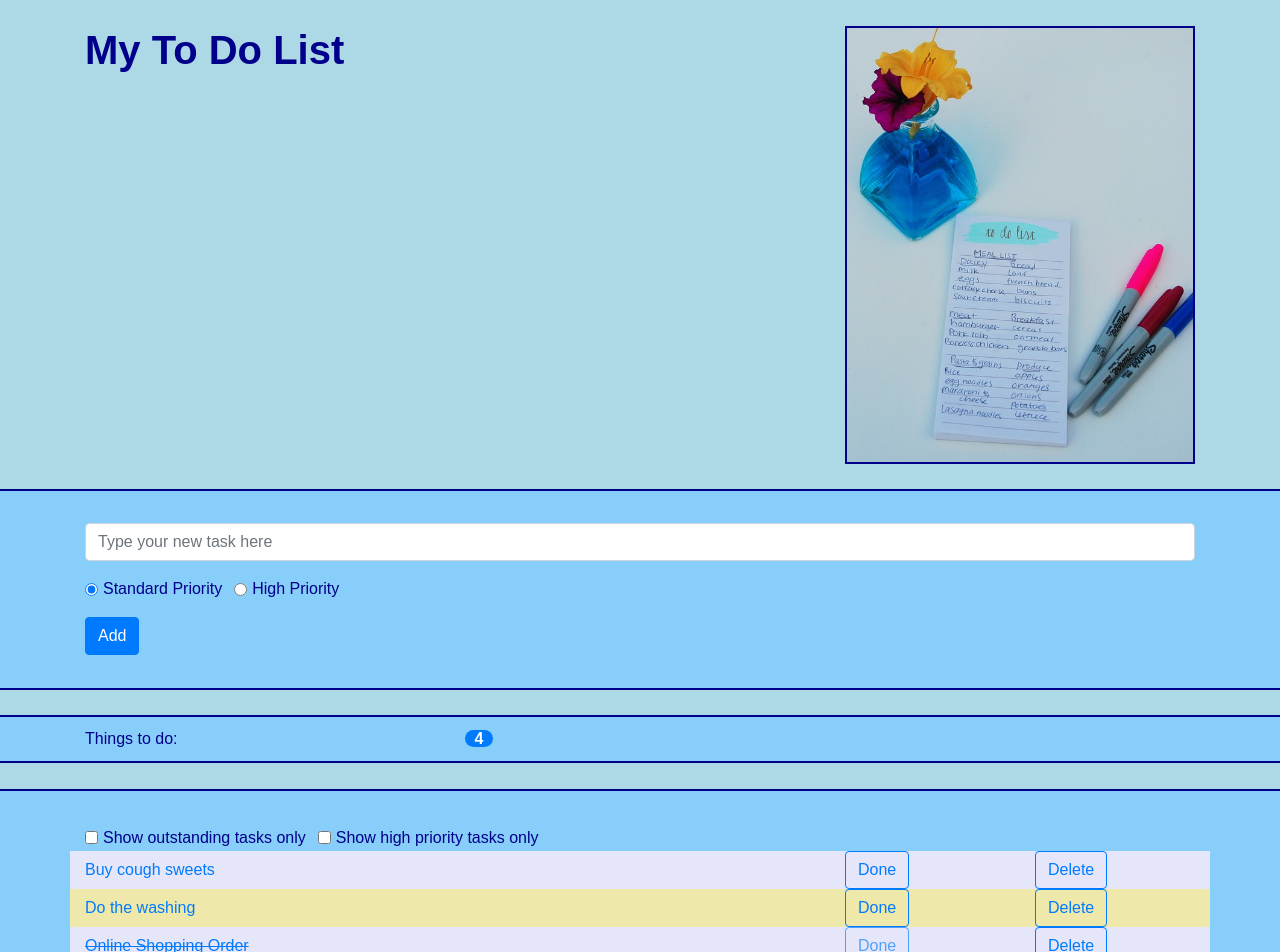
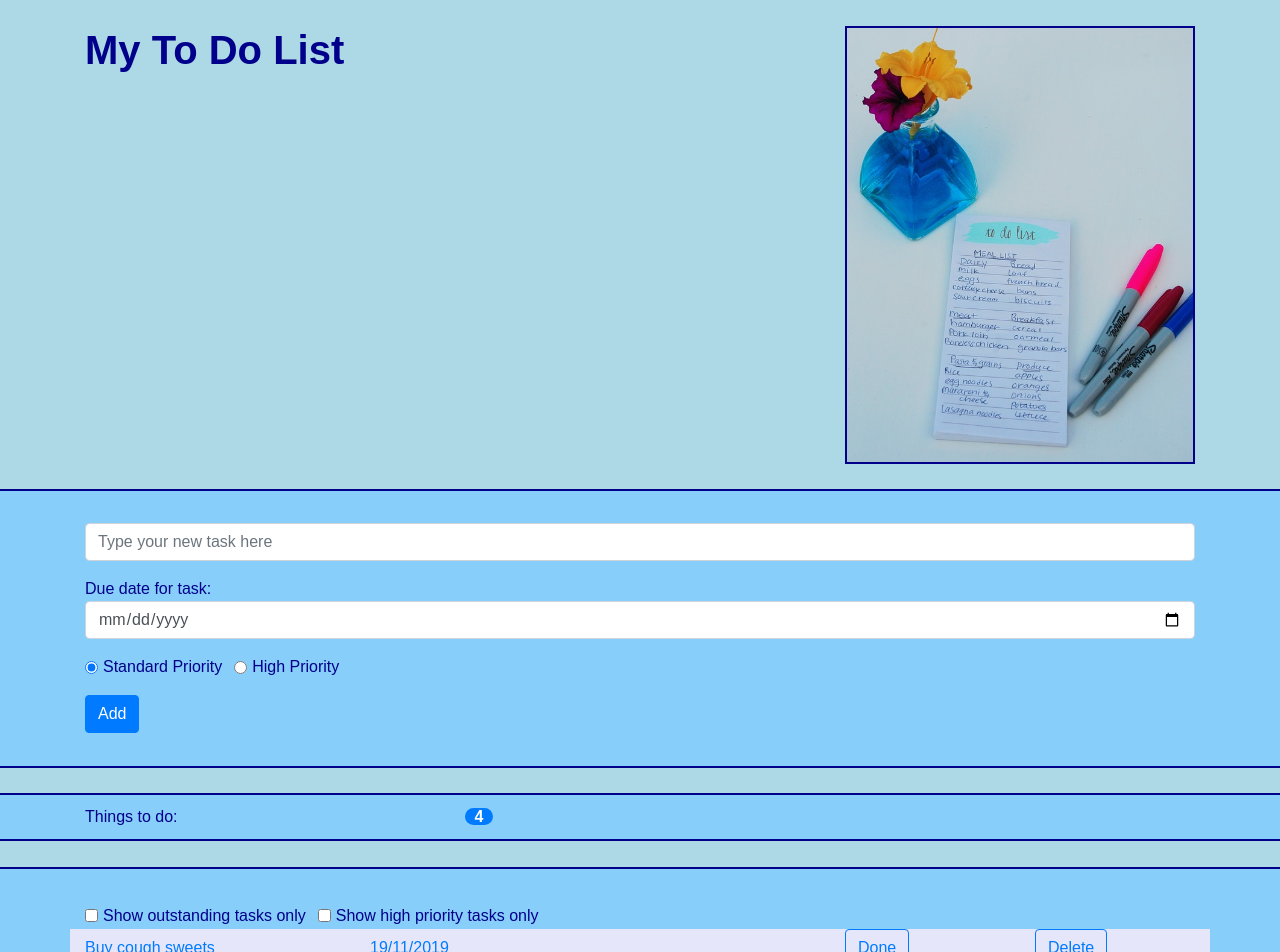
Before and after one commit to JCarter111/my-todo-app-frontend, a React app: page / in a window 1280 px wide. Shown: the top 952 px of the page. Built offline with nearby package versions, Linux system fonts and the light colour scheme.

Commit message:
tried to add dates and date formatting

```diff
--- a/package.json
+++ b/package.json
@@ -32,6 +32,7 @@
     "jest-resolve": "23.6.0",
     "jest-watch-typeahead": "^0.2.1",
     "mini-css-extract-plugin": "0.5.0",
+    "moment": "^2.24.0",
     "optimize-css-assets-webpack-plugin": "5.0.1",
     "pnp-webpack-plugin": "1.2.1",
     "postcss-flexbugs-fixes": "4.1.0",
--- a/src/App.js
+++ b/src/App.js
@@ -7,7 +7,7 @@ import Footer from './components/Footer';
 import TaskList from './components/TaskList';
 import uuid from "uuid/v4";
 
-//<TaskList todoListItems = { this.todoListItems }/>
+
 // mimic database list within App to track
 // status of the task list
 
@@ -16,19 +16,20 @@ class App extends React.Component {
 
   state = {
     todoListItems: [
-    {todoItem: "Buy cough sweets", completed: false, priority: false, id:uuid()},
-    {todoItem: "Do the washing",completed: false, priority: false, id:uuid()},
-    {todoItem: "Online Shopping Order", completed: true, priority: false, id:uuid()},
-    {todoItem: "Buy Birthday present", completed: false, priority: false, id:uuid()},
+    {todoItem: "Buy cough sweets", date: "2019-11-19", completed: false, priority: false, id:uuid()},
+    {todoItem: "Do the washing",date: "2019-05-13", completed: false, priority: false, id:uuid()},
+    {todoItem: "Online Shopping Order", date: "2019-03-12", completed: true, priority: false, id:uuid()},
+    {todoItem: "Buy Birthday present", date: "2019-04-21",completed: false, priority: false, id:uuid()},
   ],
   }
 
   // add new task
-  addTask = (newTask, taskPriority) => {
+  addTask = (newTask, dueDate, taskPriority) => {
     // add the new task (which will be a string) to the task list
     // Make a fresh copy of the tasks array with slice
     const newTasks = this.state.todoListItems.slice();
-    const todoListObject = {todoItem: newTask, completed: false, priority: taskPriority, id:uuid()};
+    const todoListObject = {todoItem: newTask, date: dueDate,
+      completed: false, priority: taskPriority, id:uuid()};
     newTasks.push(todoListObject);
 
     // Always use setState to update any part of the state which needs to change
@@ -74,7 +75,8 @@ class App extends React.Component {
       if (taskObject.id !== idCompletedObject) {
           return taskObject
       } else {
-        return {todoItem: taskObject.todoItem,completed:true, priority: taskObject.priority, id: taskObject.id }
+        return {todoItem: taskObject.todoItem, date: taskObject.date,
+          completed:true, priority: taskObject.priority, id: taskObject.id }
       }
     });
     // Always use setState to update any part of the state which needs to change
--- a/src/components/AddItem.js
+++ b/src/components/AddItem.js
@@ -6,6 +6,7 @@ import './AddItem.css';
 class AddItem extends React.Component {
     state = {
         text: '',
+        date: '',
         priority: false,
         selectedOption: "normalPriority",
     }
@@ -39,6 +40,14 @@ class AddItem extends React.Component {
         })
     }
 
+    // handle input/removal of text in
+    // input box, which has id = textNewTask
+    textDueDateChanged = (event) => {
+        this.setState({
+            date: event.target.value
+        })
+    }
+
     // handle change of radiobutton selection when new task created
     // input box, which has id = textNewTask
     radioPriorityChanged = (event) => {
@@ -57,17 +66,19 @@ class AddItem extends React.Component {
         // containing the add Task button
         e.preventDefault();
         const newTask = this.state.text;
+        const newTaskDueDate = this.state.date;
         const newTaskPriority = this.state.priority;
         //validation - only add none blank text
         // strings to the list of tasks
         if (newTask.length > 0){
             // add new task to list
-            this.props.addTask(newTask, newTaskPriority);
+            this.props.addTask(newTask, newTaskDueDate, newTaskPriority);
             // reset text to blank
             // reset default priority of task to normal
             // set radio buttons to default to normal priority
             this.setState({
                text: '',
+               date: '',
                priority: false,
                selectedOption: "normalPriority"
             });
@@ -108,6 +119,19 @@ class AddItem extends React.Component {
                                 <label className = "sr-only"
                                     htmlFor="textNewTask">
                                     Input a new task
+                                </label>
+                                </div>
+                                <div className = "form-group">
+                                Due date for task:
+                                <input className = "form-control"
+                                    id="textTaskDueDate"
+                                    type="date" name="addDueDate"
+                                    value={this.state.date}
+                                    onChange={this.textDueDateChanged}>
+                                </input>
+                                <label className = "sr-only"
+                                    htmlFor="textTaskDueDate">
+                                    Due date for task
                                 </label>
                                 </div>
                                 <div className = "form-group form-check-inline" >
--- a/src/components/RowItems.js
+++ b/src/components/RowItems.js
@@ -1,6 +1,7 @@
 import React from 'react';
 // apply TaskList stylesheet to TaskList section
 import './TaskList.css';
+import Moment from "moment";
 // bringing in React Component
 // conditional formatting of each row item
 // depending on whether row is odd numbered row
@@ -32,11 +33,15 @@ class RowItem extends React.Component {
         const priorityText = (this.props.tskObject.priority) &&
             'highlightText';
         const completedText = this.props.tskObject.completed && 'strikethroughText';
+
         return (
             <div className=
                 {`row align-items-center ${oddEvenClass} ${priorityText}`}>
-                <div className= {`col-5 firstCol ${completedText}`}>
+                <div className= {`col-3 firstCol ${completedText}`}>
                     {this.props.tskObject.todoItem}
+                </div>
+                <div className= {`col-2 firstCol ${completedText}`}>
+                    {Moment(this.props.tskObject.date).format("DD/MM/YYYY")}
                 </div>
                 <div className = "col-md-3 firstCol">
                     {this.props.tskObject.priority ?
--- a/src/components/TaskList.css
+++ b/src/components/TaskList.css
@@ -25,3 +25,7 @@
 .strikethroughText {
   text-decoration: line-through
 }
+
+.overdueDate {
+  color: red
+}
```
Also changed, not shown: 1 other file (tests, documents, lock files or other folders).
